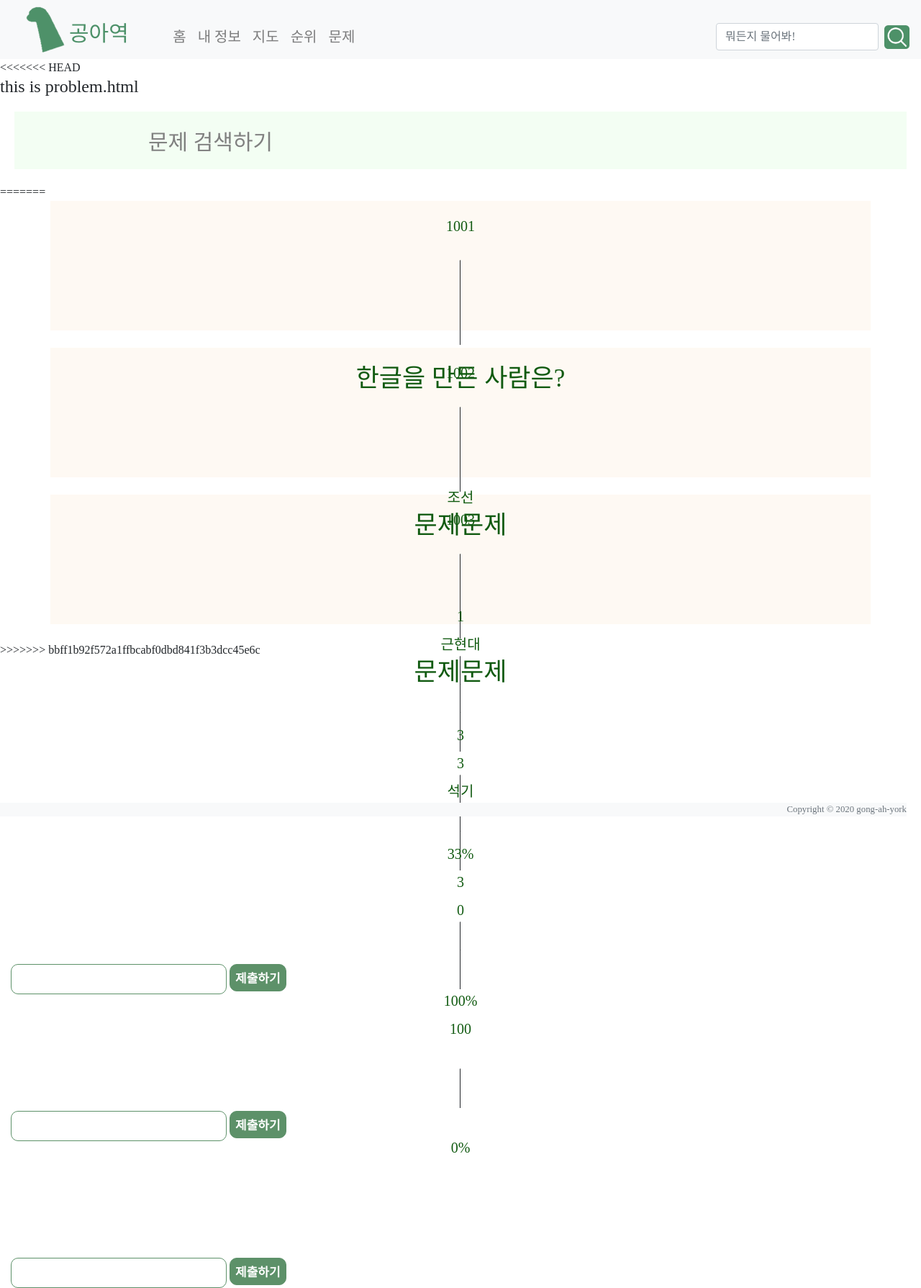
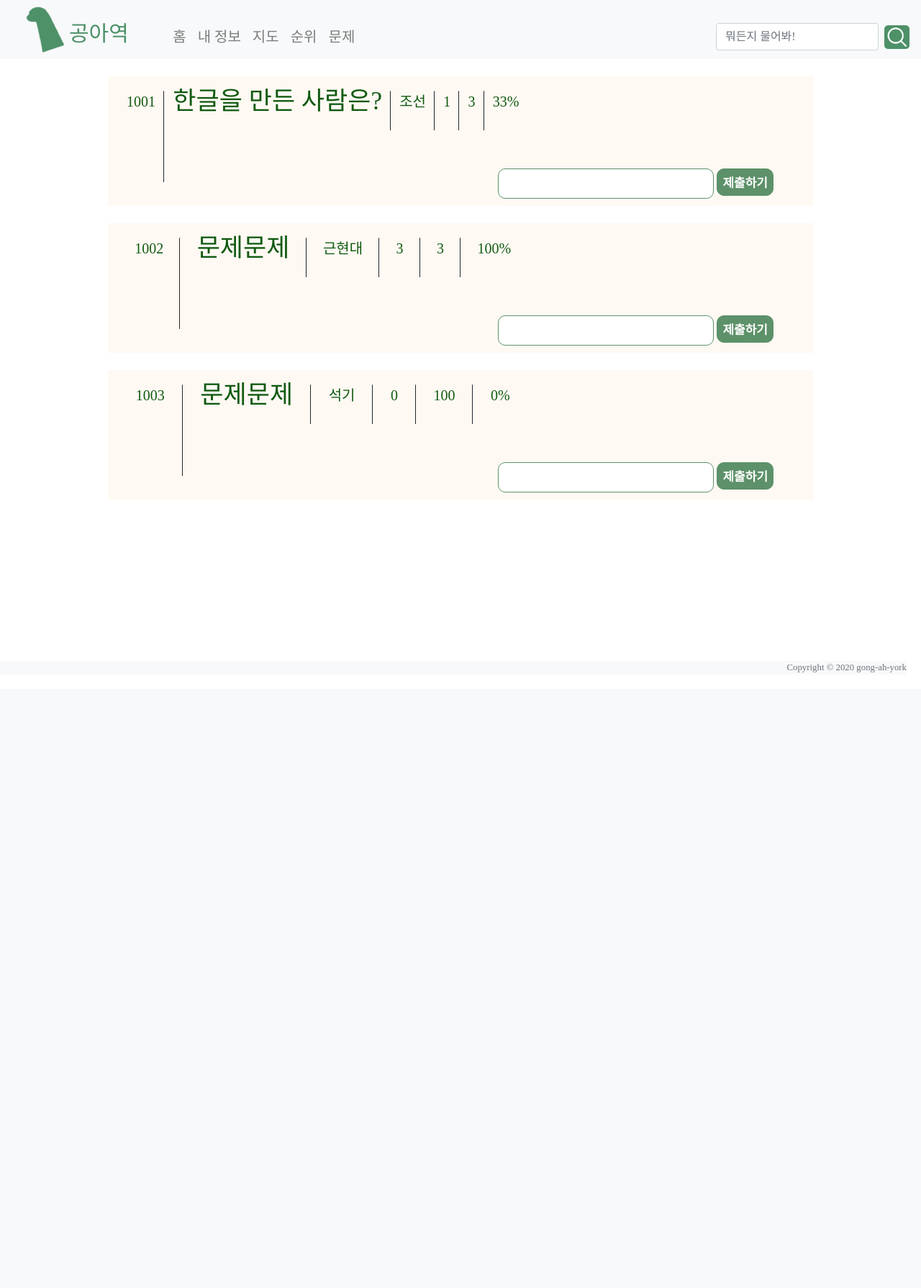
Before and after one commit to hyesungoh/dino_history, a Django app: page /problem/ in a window 1280 px wide. Shown: the whole page at 72% size. After the commit the page ends 934 px from the top, so only its background shows below. Run offline with Django 3.2, Linux system fonts and the light colour scheme; parts of the project's set-up code (start-up, migrations or seed data) failed here and were passed over; some libraries are stand-ins or nearby versions.

Commit message:
modify css

```diff
--- a/dino_history/user/templates/user/base.html
+++ b/dino_history/user/templates/user/base.html
@@ -20,6 +20,7 @@
   <link rel="stylesheet" type="text/css" href="{% static 'heritage/css/text.css' %}">
   <!-- Custom styles for this template -->
   <link href="{% static 'heritage/css/landing-page.min.css' %}" rel="stylesheet">
+  <link href="{% static 'user/css/problem.css' %}" rel="stylesheet">
 </head>
 
 <body>
--- a/dino_history/user/templates/user/problem.html
+++ b/dino_history/user/templates/user/problem.html
@@ -3,97 +3,6 @@
 
 =======
 {% block header %}
-<<<<<<< HEAD
-<h4> this is problem.html </h4>
-
-<section style="margin: 20px;">
-    <div style="background-color: #F3FEF3; height: 80px; width: 100%;">
-        <p style="color:gray; font-size: 30px; padding: 20px; padding-left:15% ;">문제 검색하기</p>
-    </div>
-  </section>
-
-=======
-<style>
-  .hr0 {
-  height: 65%;
-  width: 1px;
-  border-left: 1px solid;
-  margin: 12px auto;
-}
-/* hr {
-  height: 70%;
-  width: 1px;
-  border-left: 1px solid;
-  margin: 20px auto;
-} */
-.hr1 {
-  height: 30%;
-  width: 1px;
-  border-left: 1px solid;
-  margin: 20px auto;
-}
-.container {
-  height: 180px;
-  margin-bottom: 10px;
-  background-color: #FEF9F3;
-  margin: 0 auto;
-}
-.item1 {
-  align-items: flex-start;
-  color: rgb(16, 90, 16);
-}
-.item {
-  display: flex;
-  flex-direction: row;
-  flex-wrap: wrap;
-  flex-grow: 2;
-  justify-content: center;
-  align-items: center;
-  font-size: 20px;
-  color: rgb(16, 90, 16);
-  height: 70px;
-}
-/* .item:nth-child(3) {
-  flex-basis: 10%;
-}
-.item:nth-child(4) {
-  flex-basis: 10%;
-}
-.item:nth-child(5) {
-  flex-basis: 10%;
-}
-.item:nth-child(6) {
-  flex-basis: 10%;
-} */
-#items {
-  flex-basis: 10%;
-}
-#quiz {
-  font-size: 35px;
-  flex-basis: 50%;
-}
-#answers {
-  position: relative;
-  top: 70px;
-  right: 70px;
-  flex-basis: 55%;
-}
-#btn-primary {
-  height: 38px;
-  border: 1px solid #5D9169;
-  background-color: #5D9169;
-  border-radius: 10px 10px 10px 10px;
-  color: white;
-  padding: 7px;
-  font-size: 17px;
-}
-input {
-  width: 300px;
-  height: 42px;
-  border: 0.5px solid #5D9169;
-  border-radius: 10px 10px 10px 10px;
-}
-</style>
 <br>
 <div class="container">
     <div class="item" id="items">1001</div><hr class="hr0">
@@ -146,5 +55,4 @@ input {
         </div>
       </div>
   <br>
->>>>>>> bbff1b92f572a1ffbcabf0dbd841f3b3dcc45e6c
 {% endblock %}
```
Also changed, not shown: dino_history/heritage/templates/heritage/base.html (+4 -7 lines), dino_history/user/static/user/problem.css (deleted).
